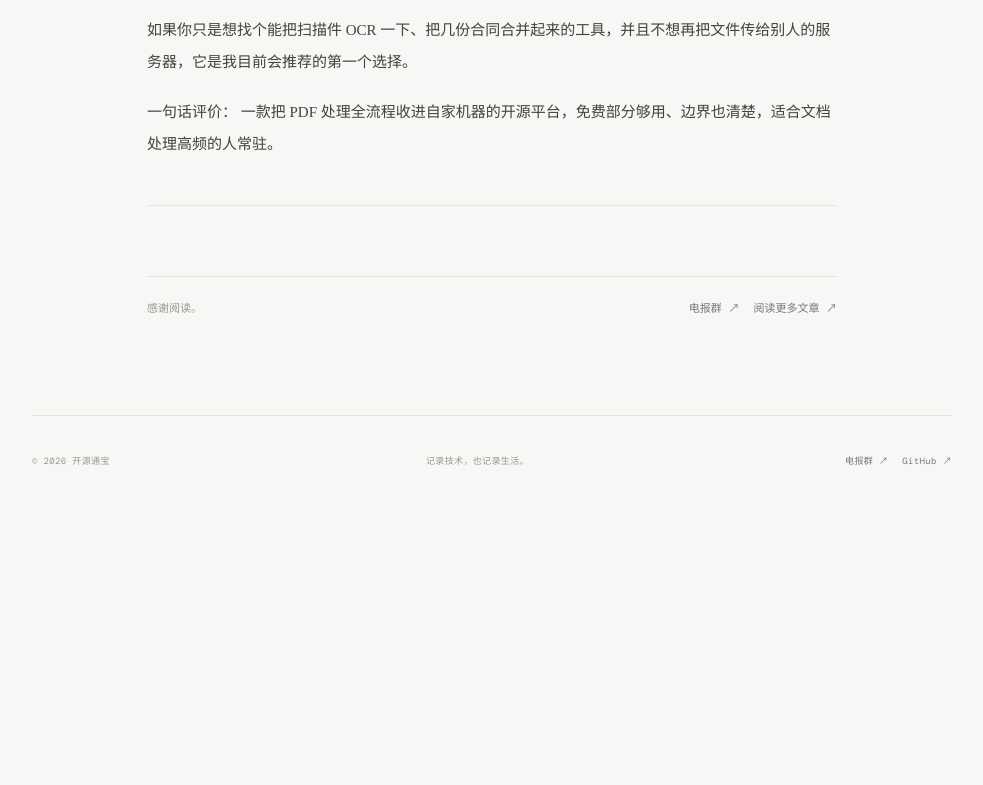
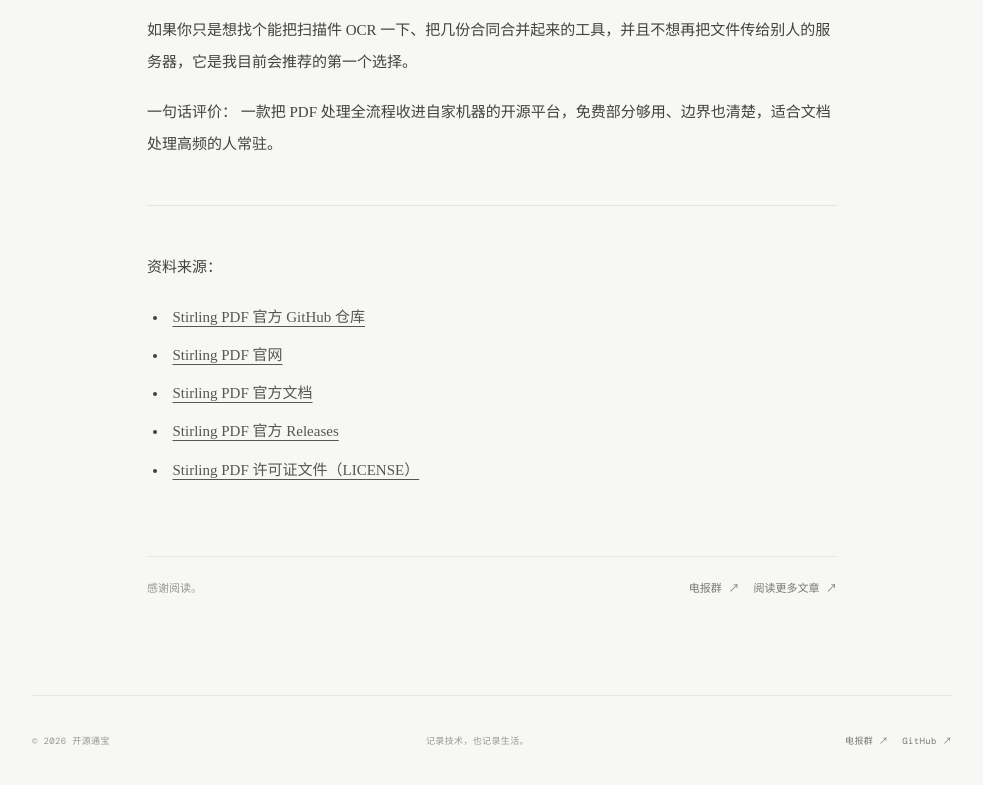
Before and after one commit to AIesse/GitBoy, an Astro site: page /posts/stirling-pdf-open-source-pdf-toolkit-review in a window 1280 px wide. Shown: the part 6243-7028 px from the top of the page, without its empty margins (148-1131 px from the left). Before the commit the page ends 6748 px from the top, so only its background shows below. Built offline with nearby package versions, Linux system fonts and the light colour scheme; Astro itself is replaced by a stand-in of ours.

Commit message:
blog: Stirling PDF：把五十多个 PDF 工具装进自己机器

```diff
--- a/src/content/blog/stirling-pdf-open-source-pdf-toolkit-review.md
+++ b/src/content/blog/stirling-pdf-open-source-pdf-toolkit-review.md
@@ -1,7 +1,7 @@
 ---
 title: "Stirling PDF：把五十多个 PDF 工具装进自己机器"
 description: "开源 PDF 处理平台 Stirling PDF，功能、场景、优缺点与安装方式评价。"
-pubDate: 2026-11-21T20:26:32+08:00
+pubDate: 2026-11-21T21:21:50+08:00
 tags: ["开源软件", "自托管", "效率工具", "工具"]
 ---
 
@@ -123,3 +123,11 @@ Stirling PDF 解决的是一个很具体的问题：**把 PDF 处理从「到处
 **一句话评价：** 一款把 PDF 处理全流程收进自家机器的开源平台，免费部分够用、边界也清楚，适合文档处理高频的人常驻。
 
 ---
+
+*资料来源：*
+
+- [Stirling PDF 官方 GitHub 仓库](https://github.com/Stirling-Tools/Stirling-PDF)
+- [Stirling PDF 官网](https://stirlingpdf.com)
+- [Stirling PDF 官方文档](https://docs.stirlingpdf.com)
+- [Stirling PDF 官方 Releases](https://github.com/Stirling-Tools/Stirling-PDF/releases)
+- [Stirling PDF 许可证文件（LICENSE）](https://github.com/Stirling-Tools/Stirling-PDF/blob/main/LICENSE)
```
